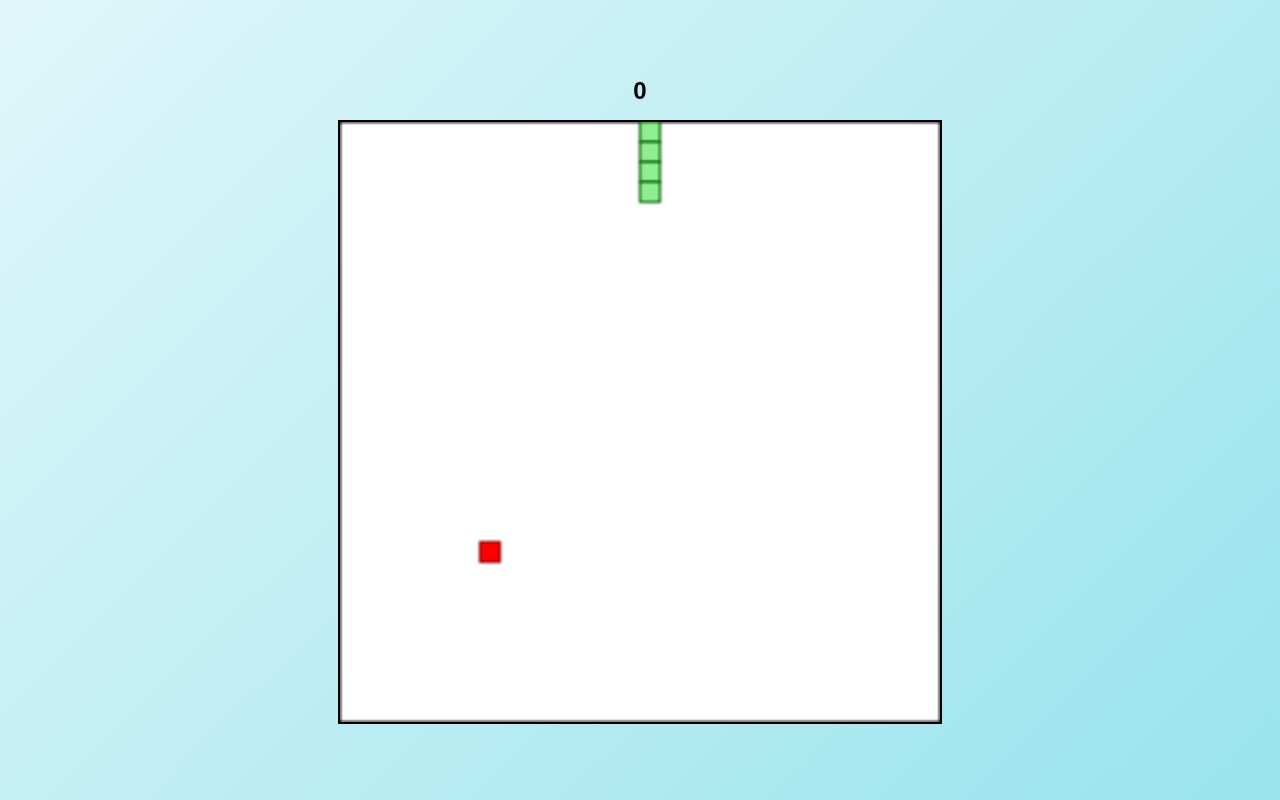
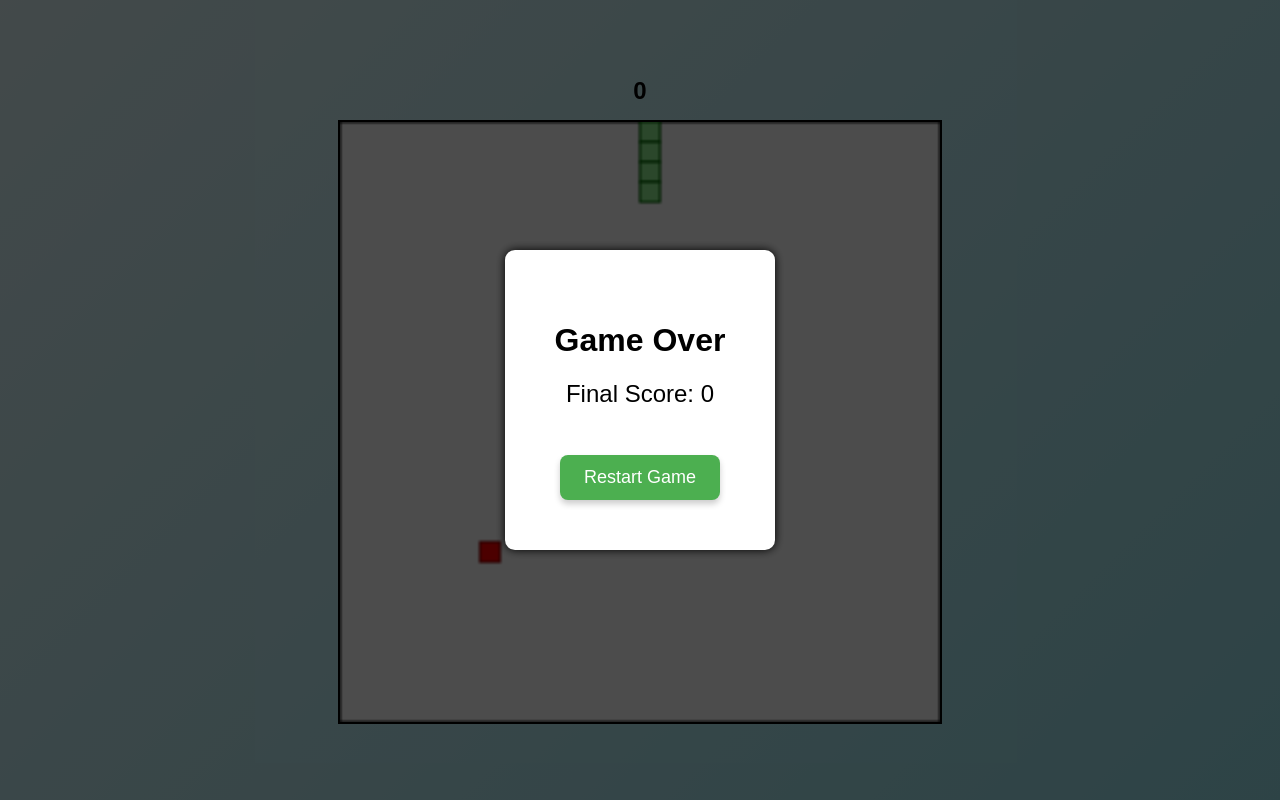
Before and after one commit to Ishaan-R1/Snake-Game, a plain HTML site: page index.html in a window 1280 px wide. Drawn offline with Linux system fonts and the light colour scheme.

Commit message:
Implementing restart game and game over feature

```diff
--- a/index.html
+++ b/index.html
@@ -10,9 +10,18 @@
 
 <body>
     <div id="score">0</div>
-    <canvas id="gameCanvas" width="300" height="300"><canvas>
+    <div id="gameOverOverlay" class="overlay hidden">
+        <div class="message-box">
+            <h1>Game Over</h1>
+            <div id="finalScore"></div>
 
-            <script src="script.js"></script>
+            <button id="restartBtn">Restart Game</button>
+        </div>
+    </div>
+
+    <canvas id="gameCanvas" width="300" height="300"></canvas>
+
+    <script src="script.js"></script>
 </body>
 
 </html>
--- a/script.js
+++ b/script.js
@@ -1,3 +1,6 @@
+const overlay = document.getElementById("gameOverOverlay");
+const restartBtn = document.getElementById("restartBtn");
+
 // Get the canvas element
 const canvas = document.getElementById("gameCanvas");
 
@@ -39,6 +42,9 @@ let snake = [
 ];
 
 let score = 0;
+let finalScore = 0;
+
+document.getElementById("finalScore").innerHTML = "Final Score: " + 0;
 
 function drawSnakePart(snakePart) {
   ctx.fillStyle = "lightgreen";
@@ -97,7 +103,9 @@ function advanceSnake() {
   const didEatFood = snake[0].x === foodX && snake[0].y == foodY;
   if (didEatFood) {
     score += 10;
+    finalScore = score;
     document.getElementById("score").innerHTML = score;
+    document.getElementById("finalScore").innerHTML = "Final Score: " + score;
 
     createFood(); // Generate new location for food.
   } else {
@@ -142,9 +150,32 @@ function didGameEnd() {
   const hitBottomWall = snake[0].y > gameCanvas.height - 10;
   return hitLeftWall || hitRightWall || hitTopWall || hitBottomWall;
 }
+function resetGame() {
+  snake = [
+    { x: 150, y: 150 },
+    { x: 140, y: 150 },
+    { x: 130, y: 150 },
+    { x: 120, y: 150 },
+    { x: 110, y: 150 },
+  ];
+  dx = 10;
+  dy = 0;
+  score = 0;
+  document.getElementById("score").innerHTML = score;
+  createFood();
+}
+
+restartBtn.addEventListener("click", function () {
+  overlay.classList.add("hidden"); // Hide game over overlay
+  resetGame();
+  main();
+});
 
 function main() {
-  if (didGameEnd()) return; // Stop the loop if game over
+  if (didGameEnd()) {
+    overlay.classList.remove("hidden");
+    return; // Stop the loop if game over
+  }
   setTimeout(function onTick() {
     changingDirection = false;
     clearCanvas(); // Clear previous frame
--- a/style.css
+++ b/style.css
@@ -16,7 +16,11 @@ body {
   margin-bottom: 15px;
   font-weight: bold;
 }
-
+#finalScore {
+  font-size: 24px;
+  margin-bottom: 15px;
+  font-weight: lighter;
+}
 canvas {
   width: 90vmin;
   height: 90vmin;
@@ -27,3 +31,48 @@ canvas {
   /* box-shadow: 0 4px 8px 0 rgba(0, 0, 0, 0.5); */
   background-color: white;
 }
+.overlay {
+  position: fixed;
+  top: 0;
+  left: 0;
+  width: 100%;
+  height: 100%;
+  background: rgba(0, 0, 0, 0.7);
+  display: flex;
+  justify-content: center;
+  align-items: center;
+  z-index: 10;
+}
+
+.message-box {
+  background: white;
+  padding: 50px;
+  border-radius: 10px;
+  text-align: center;
+  box-shadow: 0 0 10px black;
+}
+
+.hidden {
+  display: none;
+}
+
+#restartBtn {
+  background-color: #4caf50;
+  color: white;
+  font-size: 18px;
+  padding: 12px 24px;
+  margin-top: 2rem;
+  border: none;
+  border-radius: 8px;
+  cursor: pointer;
+  box-shadow: 0 4px 6px rgba(0, 0, 0, 0.2);
+}
+
+#restartBtn:hover {
+  background-color: #45a049;
+  transform: scale(1.05);
+}
+
+#restartBtn:active {
+  transform: scale(0.98);
+}
```
